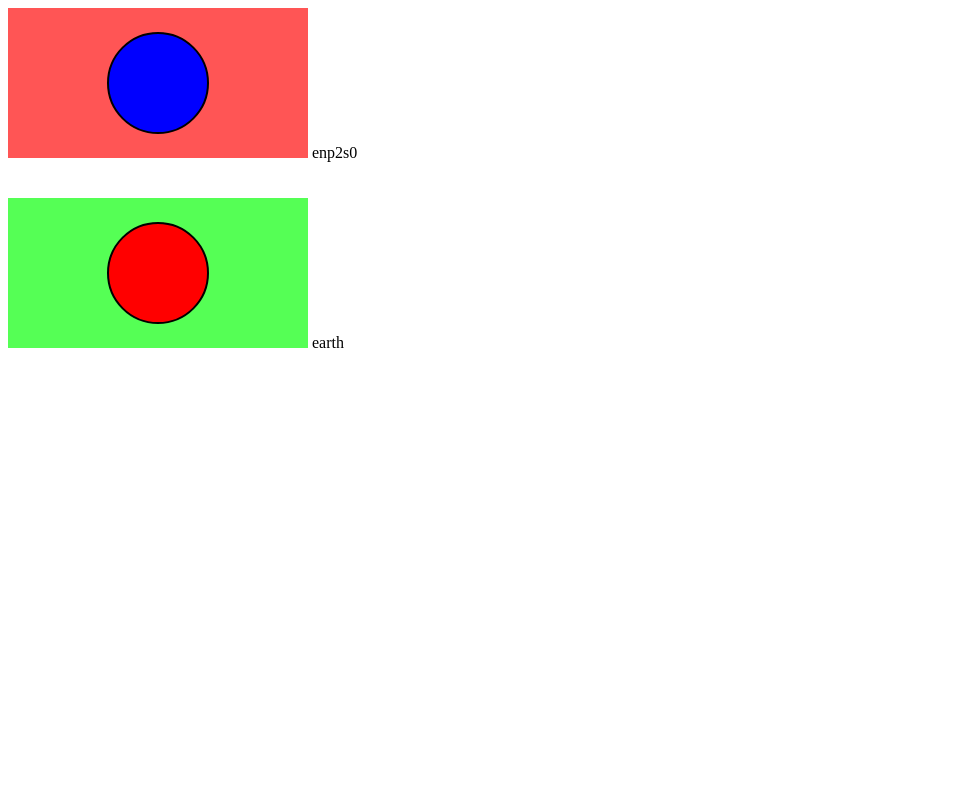
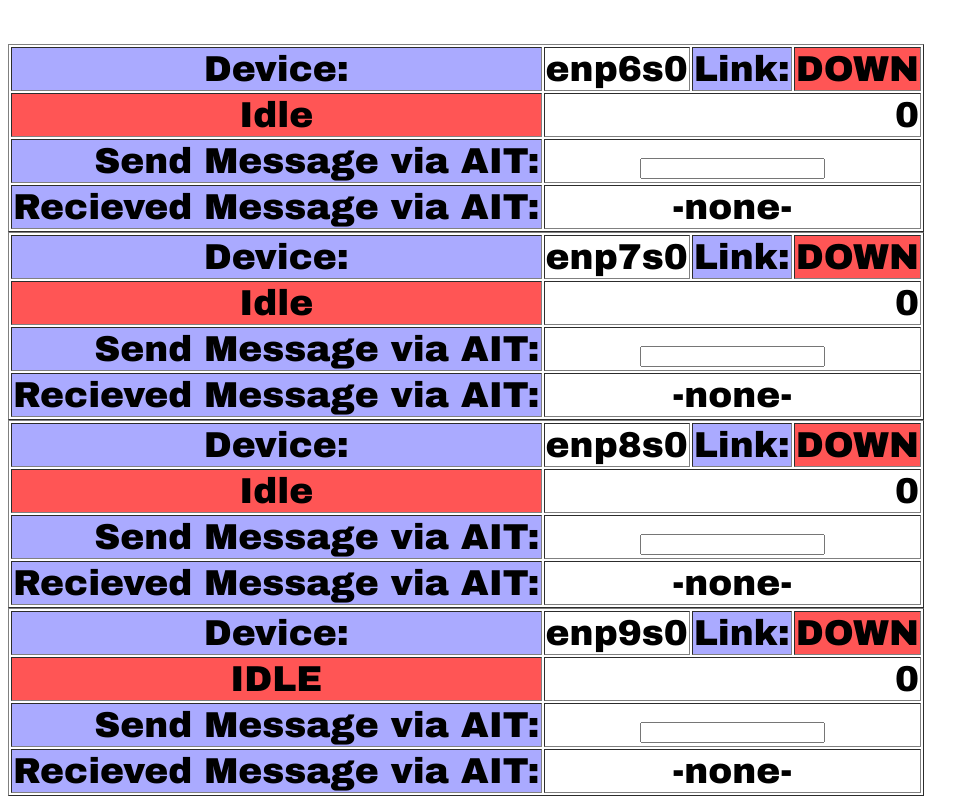
Before and after one commit to earthcomputing/enode-dashboard, a website: page index.html in a window 1280 px wide. Shown: the whole page, without its empty margins (0-979 px from the left). Drawn offline with nearby package versions, Linux system fonts and the light colour scheme; no server answers.

Commit message:
ENTL web client

```diff
--- a/index.html
+++ b/index.html
@@ -11,50 +11,181 @@
        window.location.href = "pages/index.html"
        </script> -->
   <style>
-    .link-up  {
-    background-color: #55FF55;
+    .entl-device {
+    font-family: "Arial Black", sans-serif;
+    font-size: 36px;
     }
 
-    .link-down {
-    background-color: #FF5555;
+    .UP {
+    background-color: #55FF55;
+    bgcolor:#5FF55;
     }
 
+    .DOWN {
+    background-color: #FF5555;
+    bgcolor:#FF5555;
+    }
 
-    .link-wait {
-    background-color: #FF8800;
+    .IDLE {
+    background-color: #FF5555;
+    bgcolor:#FF5555;
+    }
+
+    .RECEIVE {
+    background-color: #55FF55;
+    bgcolor:#FF5555;
+    }
+
+    .SEND {
+    background-color: #55FF55;
+    bgcolor:#FF5555;
+    }
+
+    .WAIT {
+    background-color: #FFDD00;
+    bgcolor:#FF8800;
+    }
+
+    .HELLO {
+    background-color: #FFDD00;
+    bgcolor:#FF8800;
     }
 
   </style>
 </head>
 <body>
-  <div>
-    <svg class="link-down" id="enp2s0" style="height=200px;width=200px" />
+<!--  <div>
+    <svg class="DOWN" id="enp2s0" style="height=200px;width=200px" />
     enp2s0
-  </div>
+  </div> -->
   <br/>
   <br/>
-  <div>
-    <svg class="link-up" id="earth" style="height=200px;width=200px" />
-    earth
+
+  <div class="entl-device" >
+    <table id="earth-enp6s0" border="1" >
+      <tr>
+	<td bgcolor="#AAAAFF" align="center"> Device:</td>
+	<td id="device-name" align="center"> enp6s0 </td>
+	<td bgcolor="#AAAAFF" align="center"> Link:</td>
+	<td class="DOWN" id="link-status" align="center">DOWN </td>
+      </tr>
+      <tr>
+	<td id="entl-status" class="IDLE" align="center">Idle</td>
+	<td id="entl-count" colspan="3" align="right">0</td>
+      </tr>
+      <tr>
+	<td bgcolor="#AAAAFF" align="right"> Send Message via AIT:</td>
+	<td id="send-message" colspan="3" align="center"><input></input> </td>
+      </tr>
+      <tr>
+	<td bgcolor="#AAAAFF" align="center"> Recieved Message via AIT:</td>
+	<td id="recieved-message" colspan="3" align="center" >-none-</td>
+      </tr>
+      </table>
+    <!--    <svg class="DOWN" id="earth" style="height=200px;width=200px" />-->
+  </div>
+  <div class="entl-device" >
+    <table id="earth-enp7s0" border="1" >
+      <tr>
+	<td bgcolor="#AAAAFF" align="center"> Device:</td>
+	<td id="device-name" align="center"> enp7s0 </td>
+	<td bgcolor="#AAAAFF" align="center"> Link:</td>
+	<td class="DOWN" id="link-status" align="center">DOWN </td>
+      </tr>
+      <tr>
+	<td id="entl-status" class="IDLE" align="center">Idle</td>
+	<td id="entl-count" colspan="3" align="right">0</td>
+      </tr>
+      <tr>
+	<td bgcolor="#AAAAFF" align="right"> Send Message via AIT:</td>
+	<td id="send-message" colspan="3" align="center"><input></input> </td>
+      </tr>
+      <tr>
+	<td bgcolor="#AAAAFF" align="center"> Recieved Message via AIT:</td>
+	<td id="recieved-message" colspan="3" align="center" >-none-</td>
+      </tr>
+      </table>
+<!--    <svg class="DOWN" id="earth" style="height=200px;width=200px" /> -->
+  </div>
+  <div class="entl-device" >
+    <table id="earth-enp8s0" border="1" >
+      <tr>
+	<td bgcolor="#AAAAFF" align="center"> Device:</td>
+	<td id="device-name" align="center"> enp8s0 </td>
+	<td bgcolor="#AAAAFF" align="center"> Link:</td>
+	<td class="DOWN" id="link-status" align="center">DOWN </td>
+      </tr>
+      <tr>
+	<td id="entl-status" class="DOWN" align="center">Idle</td>
+	<td id="entl-count" colspan="3" align="right">0</td>
+      </tr>
+      <tr>
+	<td bgcolor="#AAAAFF" align="right"> Send Message via AIT:</td>
+	<td id="send-message" colspan="3" align="center"><input></input> </td>
+      </tr>
+      <tr>
+	<td bgcolor="#AAAAFF" align="center"> Recieved Message via AIT:</td>
+	<td id="recieved-message" colspan="3" align="center" >-none-</td>
+      </tr>
+      </table>
+<!--    <svg class="DOWN" id="earth" style="height=200px;width=200px" /> -->
+  </div>
+  <div class="entl-device" >
+    <table id="earth-enp9s0" border="1" >
+      <tr>
+	<td bgcolor="#AAAAFF" align="center"> Device:</td>
+	<td id="device-name" align="center"> enp9s0 </td>
+	<td bgcolor="#AAAAFF" align="center"> Link:</td>
+	<td class="DOWN" id="link-status" align="center">DOWN </td>
+      </tr>
+      <tr>
+	<td id="entl-status" class="IDLE" align="center">IDLE</td>
+	<td id="entl-count" colspan="3" align="right">0</td>
+      </tr>
+      <tr>
+	<td bgcolor="#AAAAFF" align="right"> Send Message via AIT:</td>
+	<td colspan="3" align="center"><input  id="send-message" type="text" onblur="sendMessage(this.value, 'enp9s0')" onclick="this.value=''"></input> </td>
+      </tr>
+      <tr>
+	<td bgcolor="#AAAAFF" align="center"> Recieved Message via AIT:</td>
+	<td id="recieved-message" colspan="3" align="center" >-none-</td>
+      </tr>
+      </table>
+<!--    <svg class="DOWN" id="earth" style="height=200px;width=200px" />-->
   </div>
   <script type="text/Javascript">
-    d3.select("#enp2s0").append("circle").attr("r", 50).attr("cx",150).attr("cy", 75).style("stroke", "black").style("stroke-width", "2px").style("fill", "blue");
-    d3.select("#earth").append("circle").attr("r", 50).attr("cx",150).attr("cy", 75).style("stroke", "black").style("stroke-width", "2px").style("fill", "red");
+
+   // <!---d3.select("#enp2s0").append("circle").attr("r", 50).attr("cx",150).attr("cy", 75).style("stroke", "black").style("stroke-width", "2px").style("fill", "blue");
+   // d3.select("#earth").append("circle").attr("r", 50).attr("cx",150).attr("cy", 75).style("stroke", "black").style("stroke-width", "2px").style("fill", "red");-->
 
     var socket = io("http://localhost:3000");
 
-    <!--console.log(socket);-->
+    console.log(socket);
 
     socket.on("enp2s0-update", function(data) {
     console.log(data);
     d3.select("#enp2s0").attr("class", data.linkState);
     });
 
-    socket.on("earth-update", function(data) {
-    console.log(data);
-    d3.select("#earth").attr("class", data.linkState);
-    });
+   socket.on("earth-update", function(data) {
+    //console.log(data);
 
-  </script>
+    d3.select("#earth-"+data.deviceName).select("#device-name").text(data.deviceName);
+    d3.select("#earth-"+data.deviceName).select("#link-status").attr("class", data.linkState);
+    d3.select("#earth-"+data.deviceName).select("#link-status").text(data.linkState);
+    d3.select("#earth-"+data.deviceName).select("#entl-status").attr("class", data.entlState);
+    d3.select("#earth-"+data.deviceName).select("#entl-status").text(data.entlState);
+    d3.select("#earth-"+data.deviceName).select("#entl-count").text(data.entlCount);
+
+    d3.select("#earth-"+data.deviceName).select("#recieved-message").text(data.AITMessage);
+   });
+
+   function sendMessage(message, i) {
+   var data = {"message": message, "port" : i};
+   console.log(data);
+   console.log(socket);
+   socket.emit("aitMessage", data);
+   }
+</script>
 </body>
 </html>
```
Also changed, not shown: app.js (+24 -37 lines).
